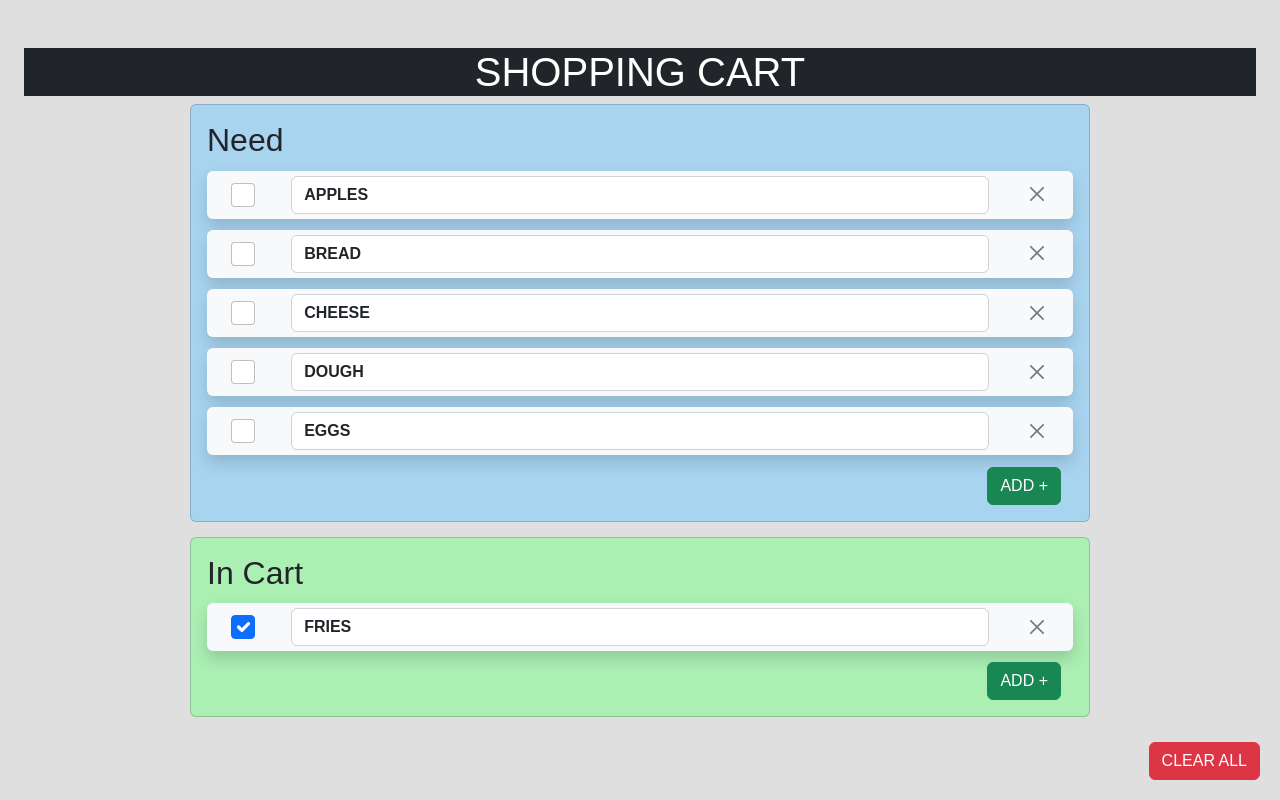
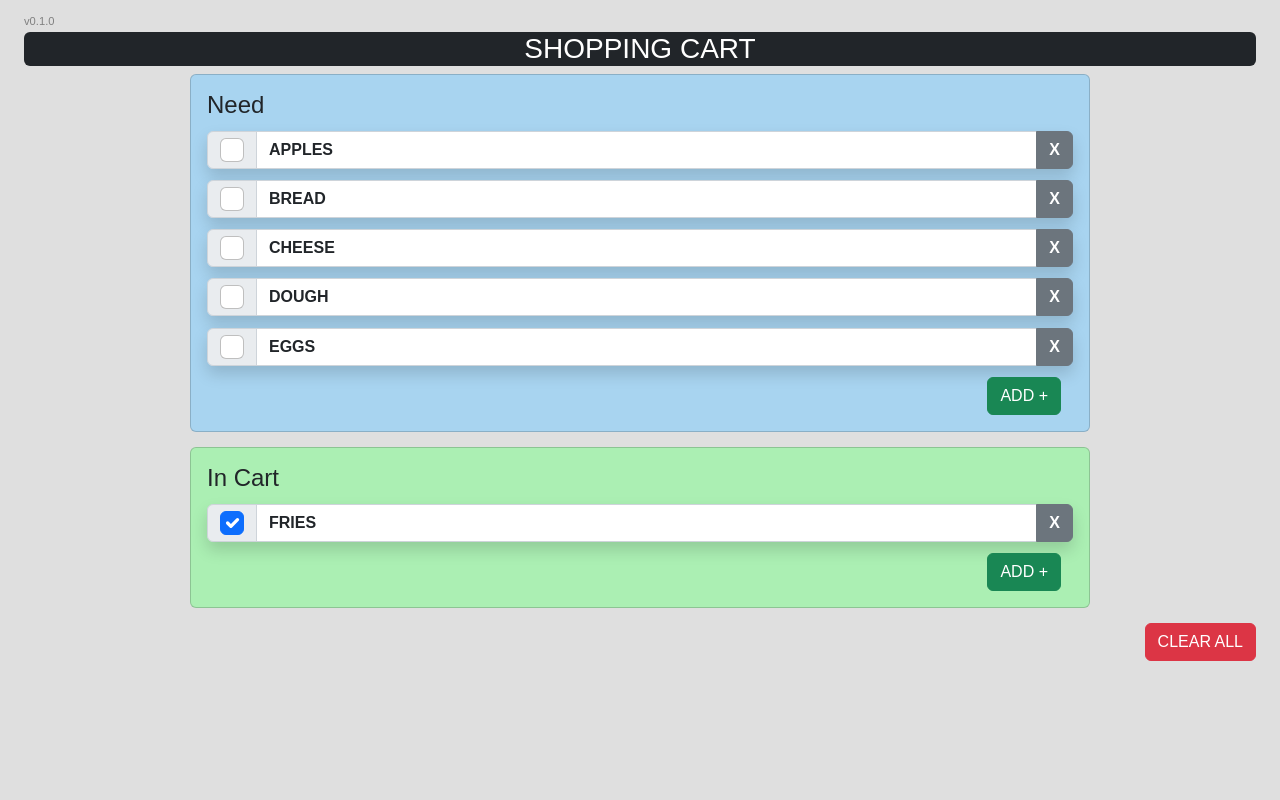
Before and after one commit to Davatata/Shopping-Cart, a React (Create React App) app: page / in a window 1280 px wide. Built offline with nearby package versions, Linux system fonts and the light colour scheme.

Commit message:
style updates, checking rows works

```diff
--- a/src/App.js
+++ b/src/App.js
@@ -1,11 +1,12 @@
+import {useState} from 'react';
+
 import Backdrop from "./components/Backdrop/Backdrop";
 import Modal from "./components/Modal/Modal";
+import CartItemList from "./components/CartItemLIst/CartItemList";
+import packageJson from '../package.json';
 
-import {useState} from 'react';
-import CartItemList from "./components/CartItemLIst/CartItemList";
 
 function App() {
-
   const unchecked = [
     {
       text: "Apples",
@@ -59,14 +60,26 @@ function App() {
     closeModalHandler();
   }
 
-  function checkCartItem(event) {
-    console.log("checking", event);
-    //iterate unchecked and mark clicked item as checked
+  function checkCartItem(index) {
+    console.log("checking", index);
+    const newUnchecked = [...uncheckedItems];
+    const newChecked= [...checkedItems];
+    let item = newUnchecked.splice(index, 1)[0];
+    item.checked = true;
+    newChecked.push(item);
+    setCheckedItems(newChecked);
+    setUncheckedItems(newUnchecked);
   }
 
-  function uncheckCartItem() {
-    console.log("unchecking");
-    //iterate checked and mark clicked item as unchecked
+  function uncheckCartItem(index) {
+    console.log("checking", index);
+    const newUnchecked = [...uncheckedItems];
+    const newChecked= [...checkedItems];
+    let item = newChecked.splice(index, 1)[0];
+    item.checked = false;
+    newUnchecked.push(item);
+    setCheckedItems(newChecked);
+    setUncheckedItems(newUnchecked);
   }
 
   function addBlankUnchecked() {
@@ -96,36 +109,31 @@ function App() {
   function deleteUnchecked(index) {
     let newArray = [...uncheckedItems];
     newArray.splice(index, 1);
-    console.log(newArray);
     setUncheckedItems(newArray);
   }
 
   function deleteChecked(index) {
     let newArray = [...checkedItems];
     newArray.splice(index, 1);
-    console.log(newArray);
     setCheckedItems(newArray);
   }
 
   function updateUncheckedItems(text, index) {
-    console.log(text, index);
     let newArray = [...uncheckedItems];
     newArray[index].text = text;
-    console.log(newArray);
     setUncheckedItems(newArray);
   }
 
   function updateCheckedItems(text, index) {
-    console.log(text, index);
     let newArray = [...checkedItems];
     newArray[index].text = text;
-    console.log(newArray);
     setCheckedItems(newArray);
   }
 
   return (
     <div>
-      <h1 className="text-center text-bg-dark text-uppercase">Shopping Cart</h1>
+      <span id="version" className=''>v{packageJson.version}</span>
+      <h3 className="text-center text-bg-dark text-uppercase rounded">Shopping Cart</h3>
       <div>
         <div id="lists">
 
@@ -160,7 +168,13 @@ function App() {
       { modalIsOpen && <Backdrop onClick={closeModalHandler}/>}
 
 
-      <button id="fixedbutton" className="btn btn-danger text-uppercase" onClick={clearAllHandler}>Clear All</button>
+        <div className="text-end">
+          {(uncheckedItems.length > 0 || checkedItems.length > 0) &&
+            <button id="fixedbutton" className=" btn btn-danger text-uppercase" onClick={clearAllHandler}>Clear All</button>
+          }
+        </div>
+
+
     </div>
   );
 }
--- a/src/components/CartItem/CartItem.js
+++ b/src/components/CartItem/CartItem.js
@@ -9,10 +9,10 @@ function CartItem(props) {
     console.log("Setting " + props.text + " to " + event.target.checked);
 
     if (event.target.checked === true) {
-      props.onChecked(event);
+      props.onChecked(props.index);
     }
     else {
-      props.onUnChecked(event);
+      props.onUnChecked(props.index);
     }
   }
 
@@ -21,32 +21,32 @@ function CartItem(props) {
   }
 
   return (
-    <div className="bg-light container-fluid shadow cartItem rounded" style={{ height: "3rem" }}>
-      <div className="row">
-        <div className="col-1 text-center">
+    <div className="shadow cartItem rounded">
+
+        <div className="input-group">
+          <div className="input-group-text">
             <input
-            className="form-check-input mx-2 align-self-center"
+              className="form-check-input mt-0 align-self-center cartItemCheckbox"
               checked={props.checked}
               type="checkbox"
+              aria-label="Checkbox to denote if item is in cart"
               onChange={updateCheckValue}
             />
           </div>
-        <div className="col-9 col-sm-10">
-          <textarea
-            className="form-control text-uppercase"
-            rows="1"
+          <input
+              className="form-control text-uppercase fw-bold cartItemText"
+              aria-label="Cart item name"
+              type="text"
               onChange={textUpdateHandler}
               value={props.text}
-          ></textarea>
+            />
+          <button
+            type="button"
+              className="btn btn-secondary fw-bold"
+              onClick={deleteHandler}
+            >X</button>
         </div>
 
-        <div className="col-1 text-center">
-          <button
-            className="btn-close cartClose"
-            onClick={deleteHandler}
-          ></button>
-        </div>
-      </div>
     </div>
   );
 }
--- a/src/components/CartItemLIst/CartItemList.js
+++ b/src/components/CartItemLIst/CartItemList.js
@@ -3,7 +3,7 @@ import CartItem from "../CartItem/CartItem";
 function CartItemList(props) {
   return (
     <div>
-          <h2>{props.title}</h2>
+          <span className="h4">{props.title}</span>
           {props.list.map((item, index) => {
             return <CartItem key={index} checked={item.checked} text={item.text}
               onChecked={props.checkCartItem}
@@ -13,7 +13,7 @@ function CartItemList(props) {
               index={index}/>;
           })}
 
-          <div className="container-fluid mb-5">
+          <div className="container-fluid">
             <button className="float-end btn btn-success text-uppercase" onClick={props.addBlankItem}>Add +</button>
           </div>
     </div>
--- a/src/index.css
+++ b/src/index.css
@@ -5,7 +5,7 @@
 
 body {
   font-family: sans-serif;
-  margin: 3rem 1.5rem;
+  margin: 0.5rem 1.5rem 1.5rem;
   background-color: #dfdfdf;
 }
 
@@ -33,9 +33,23 @@ body {
 }
 
 #fixedbutton {
-  position: fixed;
-  bottom: 20px;
-  right: 20px;
+  /* position: fixed; */
+  /* bottom: 20px; */
+  /* right: 20px;  */
+}
+
+.cartItemCheckbox {
+  font-size: 1rem !important;
+}
+
+.cartItemText {
+  font-size: 0.8rem;
+}
+
+#version {
+
+  font-size: 0.7rem !important;
+  color: gray;
 }
 
 .listCard {
@@ -51,25 +65,6 @@ body {
   background-color: #87fa9596;
 }
 
-textarea {
-  font-weight: bold !important;
-  margin-top: 8px;
-  resize: none;
-  font-size: 0.7rem !important;
-}
-
-input[type="checkbox"] {
-  cursor: pointer;
-  margin: 15px 0 0px 0 !important;
-  height: 1rem !important;
-  width: 1rem !important;
-}
-
-.cartClose {
-  font-size:0.7rem !important;
-  margin: 16px 0px 0 0px !important;
-}
-
 button {
   font-size: 0.7rem !important;
 }
@@ -83,11 +78,6 @@ button:focus{
 }
 
 @media (min-width: 576px) {
-  textarea {
-    font-size:0.9rem !important;
-    margin-top: 6px !important;
-  }
-
   button {
     font-size: 0.8rem !important;
   }
@@ -96,25 +86,16 @@ button:focus{
     margin: 0.7rem 0 !important;
   }
 
-  .cartClose {
-    font-size: 0.9rem !important;
-    margin: 13px 0px 0 0px !important;
+  .cartItemCheckbox {
+    font-size: 1.5rem !important;
   }
 
-  input[type="checkbox"] {
-    cursor: pointer;
-    margin: 12px 0 0px 0 !important;
-    height: 1.5rem !important;
-    width: 1.5rem !important;
+  .cartItemText {
+    font-size: 1rem;
   }
 }
 
 @media (min-width: 768px) {
-  textarea {
-    font-size:1rem !important;
-    margin-top: 5px !important;
-  }
-
   button {
     font-size: 1rem !important;
   }
--- a/src/index.js
+++ b/src/index.js
@@ -3,6 +3,7 @@ import ReactDOM from 'react-dom/client';
 import 'bootstrap/dist/css/bootstrap.css';
 
 import './index.css';
+
 import App from './App';
 
 const root = ReactDOM.createRoot(document.getElementById('root'));
```
Lines whose indentation alone changed are shown as unchanged.
